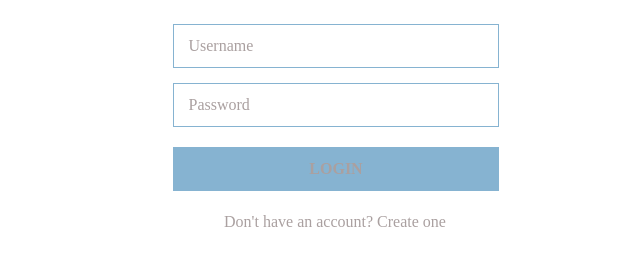
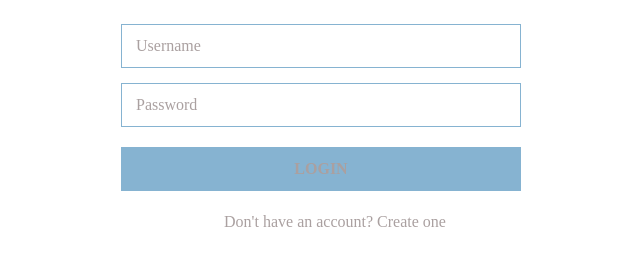
Before and after one commit to sushilt553/shopOn, a React app in the folder frontend/: page /#/login in a window 1280 px wide. Shown: the part 69-334 px from the top of the page, without its empty margins (319-959 px from the left). Built offline with nearby package versions, Linux system fonts and the light colour scheme.

Commit message:
Correct login form css

```diff
--- a/frontend/src/components/session/login_form.css
+++ b/frontend/src/components/session/login_form.css
@@ -50,8 +50,9 @@ input[type="submit"] {
 }
 
 .login-form {
-  max-width: 400px;
+  width: 400px;
 }
+
 .login-form-header-container {
   width: 100%;
   display: flex;
@@ -83,6 +84,7 @@ input[type="submit"] {
   border: 1px solid #86b3d1;
   margin-top: 15px;
   color: #aaa0a0;
+  box-sizing: border-box;
 }
 
 ::placeholder {
@@ -99,6 +101,7 @@ input[type="submit"] {
   text-transform: uppercase;
   color: #aaa0a0;
   font-weight: 700;
+  box-sizing: border-box;
 }
 
 .login-form-lower-message {
```
